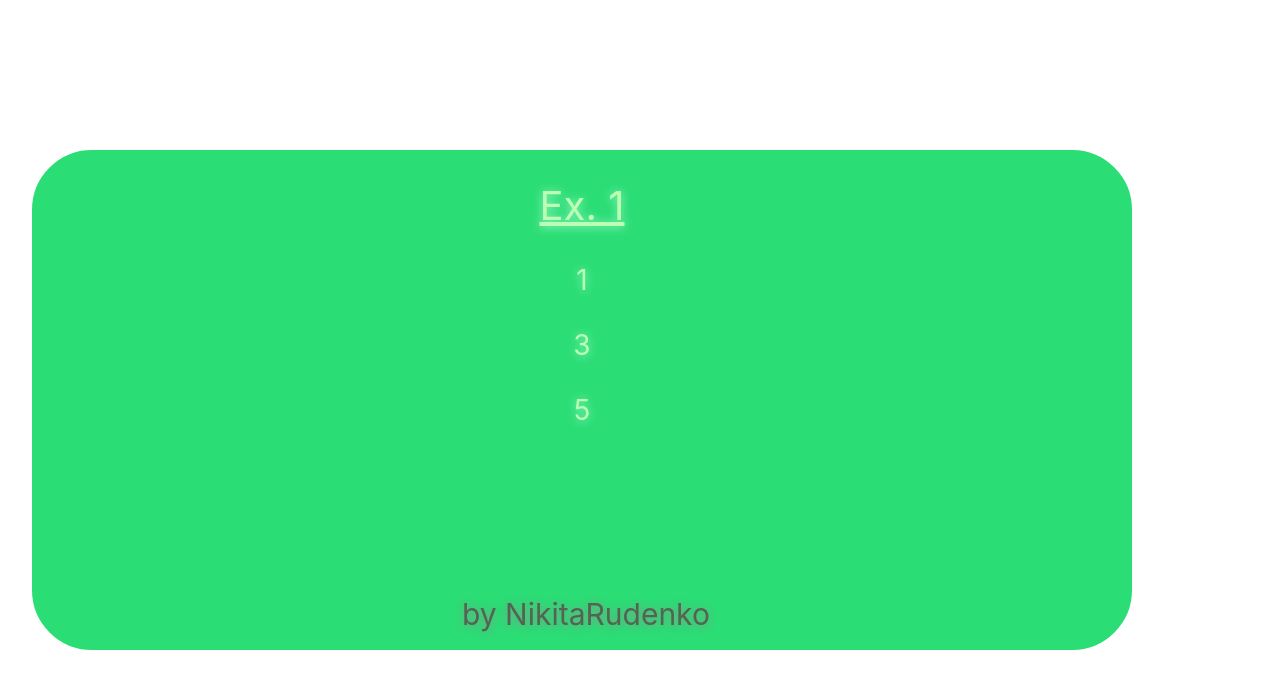
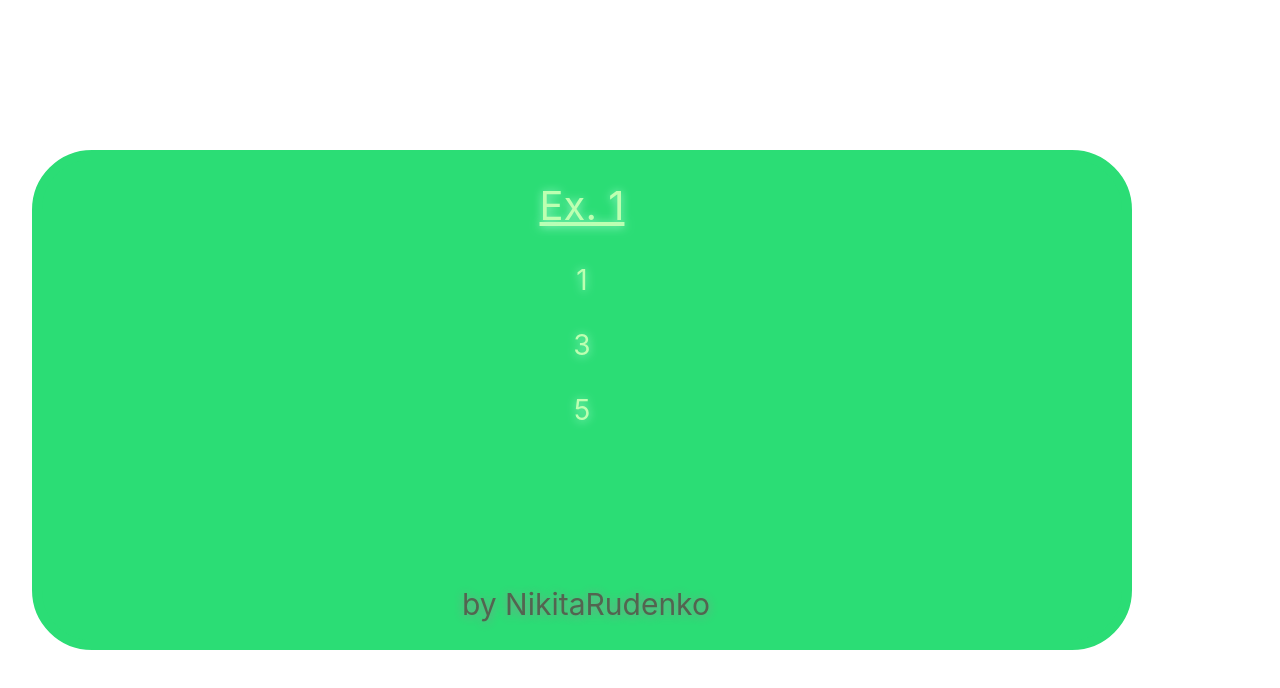
Before and after one commit to nickruden/vue3_base, a Vue app: page / in a window 1280 px wide. Shown: the top 688 px of the page. Built offline with nearby package versions, Linux system fonts and the light colour scheme.

Commit message:
Условия в циклах в Vue(Task_33)

```diff
--- a/src/App.vue
+++ b/src/App.vue
@@ -76,7 +76,7 @@
   }
   #endword{
     font-size: 30px;
-    margin-top: 490px;
+    margin-top: 480px;
     margin-left: -670px;
     color: rgb(83, 100, 80);
     text-shadow: 0px 1px 10px rgb(128, 151, 141);
```
